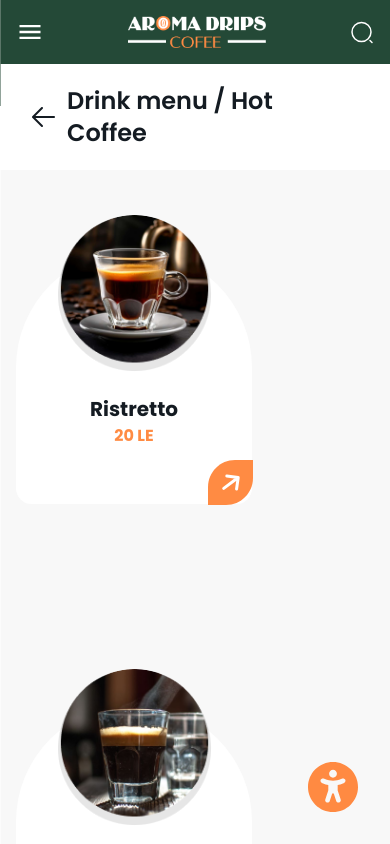
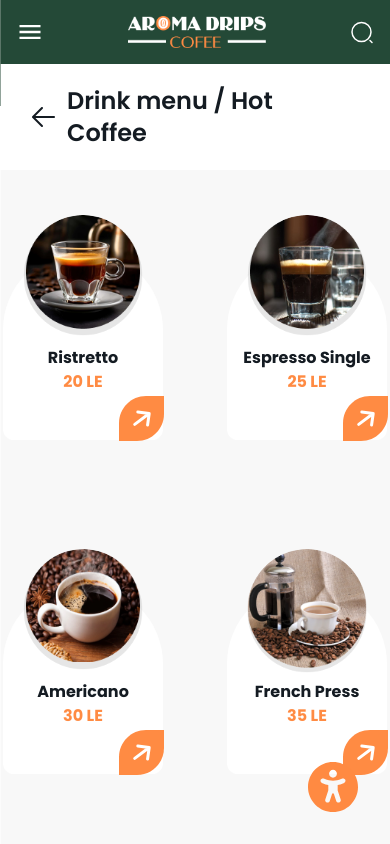
Before and after one commit to Darthdevv/Aroma-drips, a React (Vite) app: page /hotcoffe in a window 390 px wide. Shown: the top 844 px of the page. Built offline with nearby package versions, Linux system fonts and the light colour scheme.

Commit message:
responsive design for product details

```diff
--- a/src/components/CoffeProducts.tsx
+++ b/src/components/CoffeProducts.tsx
@@ -1,8 +1,7 @@
 import { motion } from "framer-motion";
 import ShareIcon from "@/assets/icons/ShareIcon";
 import { coffeeItems } from "@/constants/Menu-options";
-import { Link, useNavigate } from "react-router-dom";
-import ChevronLeftIcon from "@/assets/icons/ChevronLeft";
+import { useNavigate } from "react-router-dom";
 import Header from "./Header";
 
 /**
@@ -37,11 +36,11 @@ const CoffeProducts = (): JSX.Element => {
                 text="Drink menu / Hot Coffee"
             />
             {/* Coffee Products List */}
-            <main className="flex flex-wrap justify-start gap-16 px-4 md:px-10 lg:px-20">
+            <main className="flex flex-wrap justify-center md:justify-start gap-16 md:px-10 lg:px-20">
                 {coffeeItems.map((item: CoffeeProduct, index: number) => (
                     <motion.div
                         key={index}
-                        className="bg-background-white dark:bg-background-navygrey text-text-blackish dark:text-text-whitish  relative flex flex-col items-center w-[14.75rem] mt-20 mb-14 h-[15.875rem] rounded-t-[120px] rounded-b-2xl"
+                        className="bg-background-white dark:bg-background-navygrey text-text-blackish dark:text-text-whitish  relative flex flex-col items-center w-[10rem] md:w-[14.75rem] mt-20 h-[11.875rem] md:h-[15.875rem] rounded-t-[120px] rounded-b-2xl"
                         initial={{ opacity: 0, y: 50 }}
                         animate={{ opacity: 1, y: 0 }}
                         transition={{ duration: 0.5, delay: index * 0.1 }}
@@ -51,16 +50,16 @@ const CoffeProducts = (): JSX.Element => {
                         {/* Coffee Image */}
                         <motion.img
                             src={item.imageUrl}
-                            className="rounded-full w-[9.688rem] absolute top-[-35px]"
+                            className="rounded-full w-[7.5rem] md:w-[9.688rem] absolute top-[-35px]"
                             alt={item.name}
                             initial={{ scale: 0 }}
                             animate={{ scale: 1 }}
                             transition={{ duration: 0.5, delay: index * 0.1 }}
                         />
                         {/* Coffee Name & Price */}
-                        <div className="flex flex-col justify-center items-center z-40 mt-36">
+                        <div className="flex flex-col justify-center items-center z-40 mt-24 md:mt-36">
                             <div className="text-center">
-                                <h1 className="text-[1.25rem] font-bold">{item.name}</h1>
+                                <h1 className="text-[16px] md:text-[1.25rem] font-bold">{item.name}</h1>
                             </div>
                             <div className="text-center">
                                 <h1 className="text-[1rem] text-[#ff8b43] font-bold">{item.price} LE</h1>
--- a/src/pages/Home.tsx
+++ b/src/pages/Home.tsx
@@ -67,7 +67,7 @@ const Home = (): JSX.Element => {
                 {/* Drink Menu */}
                 <div className="mt-10 flex flex-col">
                     <h1 className="text-[24px] font-bold text-text-blackish dark:text-text-whitish">Drink Menu</h1>
-                    <div className="flex flex-wrap justify-center md:justify-start gap-6 mt-6">
+                    <div className="flex flex-wrap justify-start md:justify-start gap-6 mt-6">
                         {Drinks.map((drink) => (
                             <motion.div
                                 onClick={() => {
--- a/src/pages/ProductDetails.tsx
+++ b/src/pages/ProductDetails.tsx
@@ -131,7 +131,7 @@ const ProductDetails = () => {
                     transition={{ duration: 0.5 }}
                     className='bg-background-white dark:bg-background-navygrey text-text-blackish dark:text-text-whitish h-auto w-full rounded-xl shadow-lg p-10'
                 >
-                    <form onSubmit={handleSubmit(handleAddToCart)} className="w-full flex space-x-5">
+                    <form onSubmit={handleSubmit(handleAddToCart)} className="w-full flex flex-col md:flex-row space-x-5">
                         <motion.div
                             initial={{ opacity: 0, scale: 0.8 }}
                             animate={{ opacity: 1, scale: 1 }}
```
